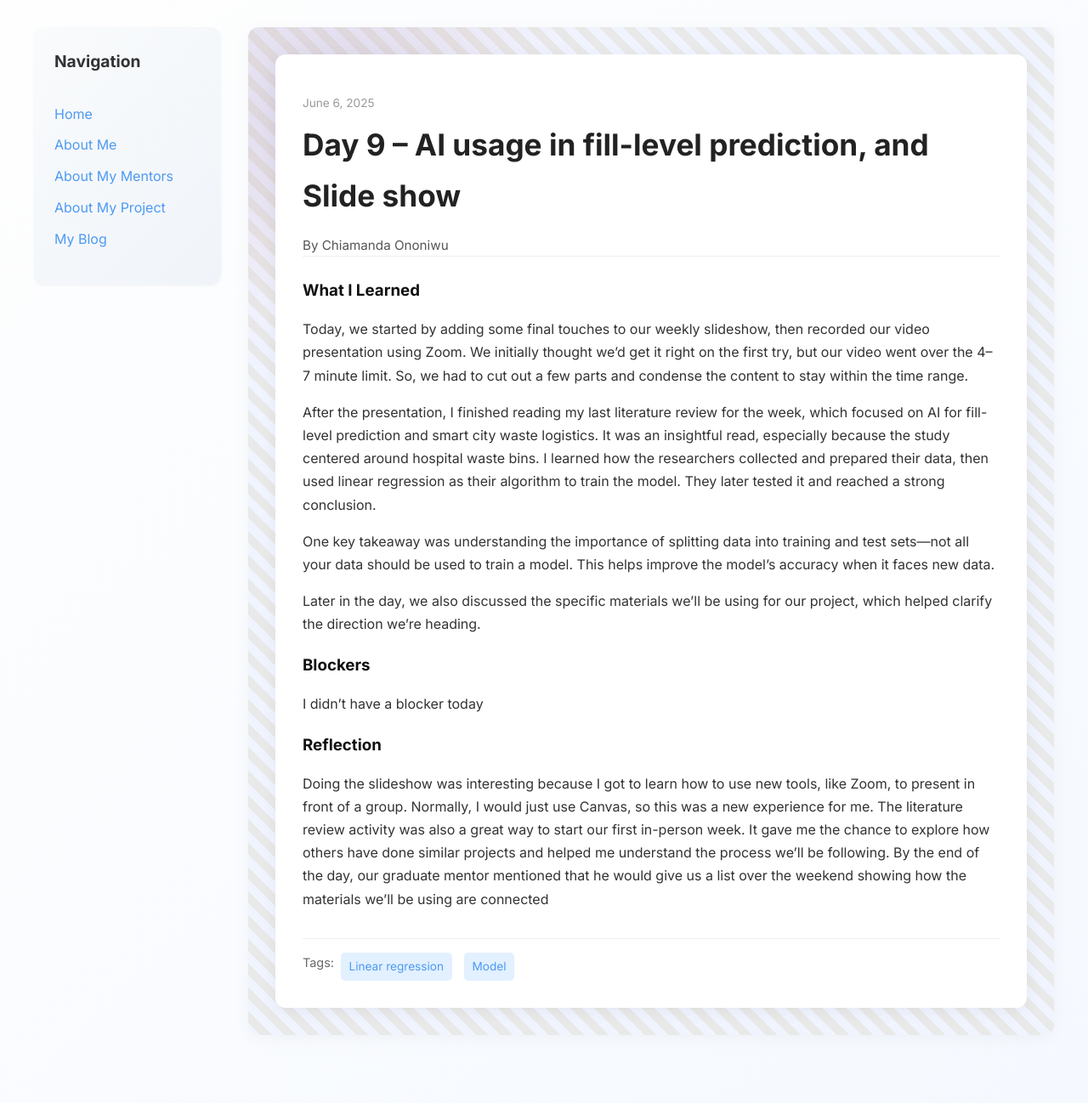
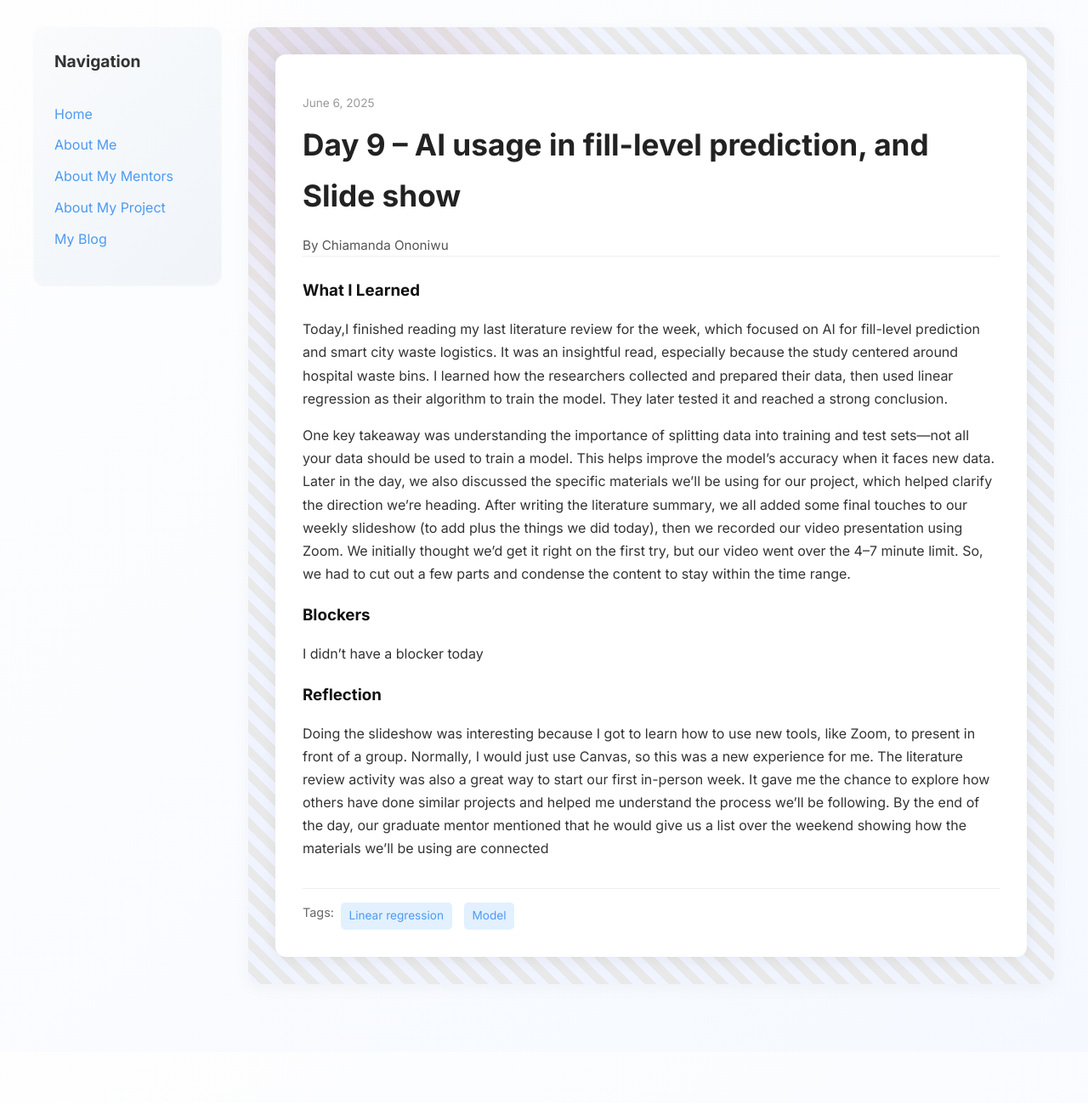
Before and after one commit to Chiamanda07/Chiamanda07.github.io, a Jekyll site: the page built from _posts/2025-06-06-day-9.md, in a window 1280 px wide. Shown: the whole page at 85% size. Built offline with Jekyll 4.4.1, drawn with Linux system fonts in a browser that asks for light colours; after the commit the page ends 1238 px from its top, so only the background shows below that.

Commit message:
Update 2025-06-06-day-9.md

```diff
--- a/_posts/2025-06-06-day-9.md
+++ b/_posts/2025-06-06-day-9.md
@@ -7,13 +7,13 @@
 tags: ["Linear regression", "Model"]
 
 what_i_learned: |
-  Today, we started by adding some final touches to our weekly slideshow, then recorded our video presentation using Zoom. We initially thought we’d get it right on the first try, but our video went over the 4–7 minute limit. So, we had to cut out a few parts and condense the content to stay within the time range.
-
-  After the presentation, I finished reading my last literature review for the week, which focused on AI for fill-level prediction and smart city waste logistics. It was an insightful read, especially because the study centered around hospital waste bins. I learned how the researchers collected and prepared their data, then used linear regression as their algorithm to train the model. They later tested it and reached a strong conclusion.
+  Today,I finished reading my last literature review for the week, which focused on AI for fill-level prediction and smart city waste logistics. It was an insightful read, especially because the study centered around hospital waste bins. I learned how the researchers collected and prepared their data, then used linear regression as their algorithm to train the model. They later tested it and reached a strong conclusion.
 
   One key takeaway was understanding the importance of splitting data into training and test sets—not all your data should be used to train a model. This helps improve the model's accuracy when it faces new data.
+  Later in the day, we also discussed the specific materials we’ll be using for our project, which helped clarify the direction we’re heading.
+  After writing the literature summary, we all added some final touches to our weekly slideshow (to add plus the things we did today), then we recorded our video presentation using Zoom. We initially thought we’d get it right on the first try, but our video went over the 4–7 minute limit. So, we had to cut out a few parts and condense the content to stay within the time range.
 
-  Later in the day, we also discussed the specific materials we’ll be using for our project, which helped clarify the direction we’re heading.
+
 
 blockers: |
   I didn't have a blocker today
```
